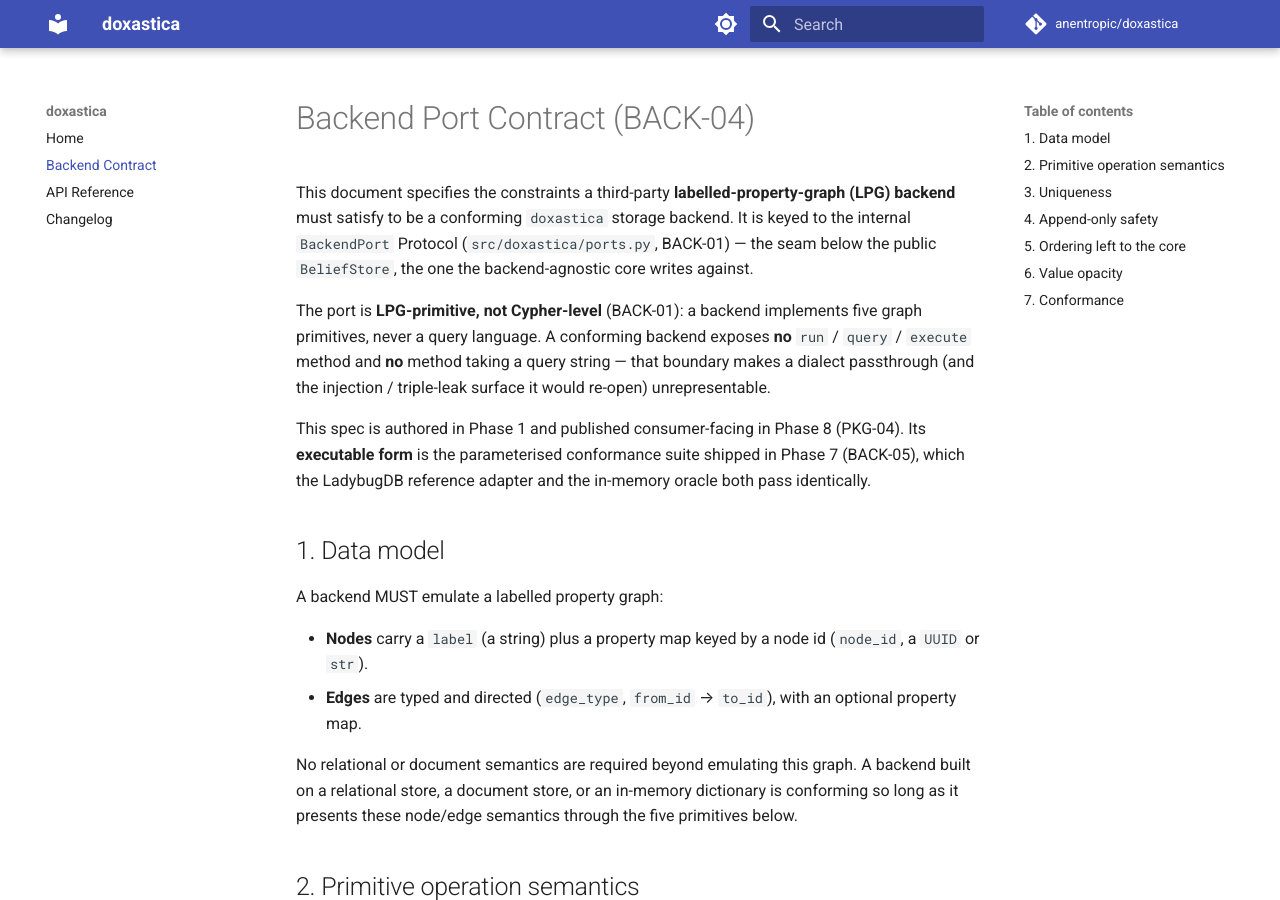
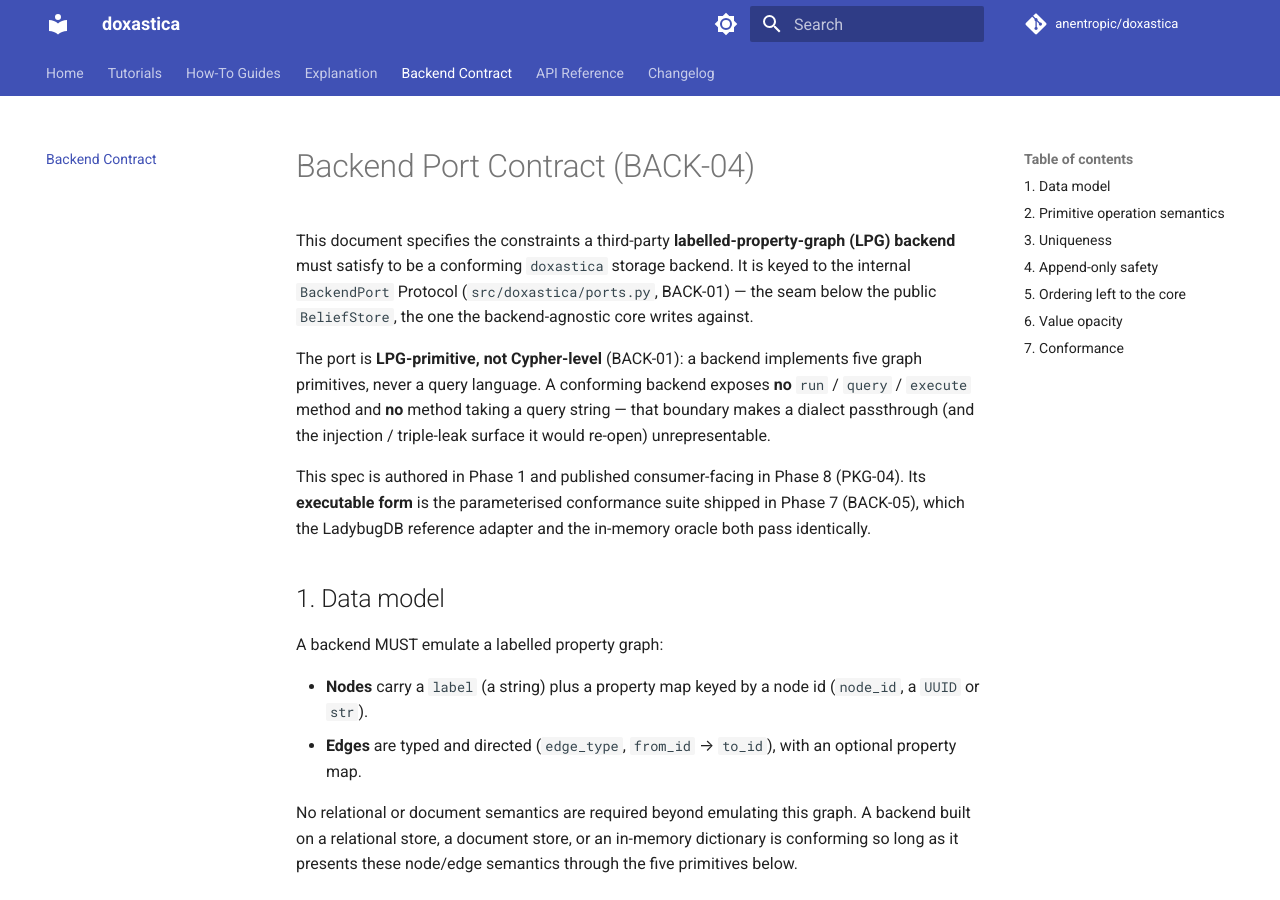
Before and after one commit to anentropic/doxastica, an MkDocs documentation site: the page built from docs/src/backend-contract.md, in a window 1280 px wide and 900 px high. Built offline with MkDocs 1.6.1 and Material for MkDocs 9.7.7, drawn with Linux system fonts in a browser that asks for light colours; comment, search, counter and statistics services are not loaded; part of the change alters nothing that is shown.

Commit message:
docs: switch mkdocs navigation to top tabs layout
Add navigation.tabs feature so top-level nav entries render as header
tabs. Kept navigation.sections so sections render within each tab's sidebar.

Co-Authored-By: Claude Opus 4.8 <noreply@anthropic.com>

```diff
--- a/mkdocs.yml
+++ b/mkdocs.yml
@@ -1,5 +1,5 @@
 site_name: doxastica
-site_description: Graph-native AGM belief-revision core (Kumiho M0)
+site_description: Graph-native AGM belief-revision core built on the Kumiho architecture
 site_url: https://anentropic.github.io/doxastica/
 repo_url: https://github.com/anentropic/doxastica
 repo_name: anentropic/doxastica
@@ -25,6 +25,7 @@ theme:
         name: Switch to light mode
   features:
     - navigation.instant
+    - navigation.tabs
     - navigation.sections
     - navigation.top
     - navigation.tracking
@@ -89,6 +90,26 @@ markdown_extensions:
 
 nav:
   - Home: index.md
+  - Tutorials:
+    - tutorials/index.md
+    - Your First Belief Store: tutorials/first-belief-store.md
+  - How-To Guides:
+    - how-to/index.md
+    - Use the LadybugDB Backend: how-to/ladybug-backend.md
+    - Lease a Shared Connection: how-to/lease-shared-connection.md
+    - Retract a Belief with contract: how-to/contract-a-belief.md
+    - Query with BeliefFilter: how-to/query-with-belief-filter.md
+    - Inspect Revision History: how-to/inspect-revision-history.md
+    - Reconstruct a Scope at a Point in Time: how-to/reconstruct-scope-at.md
+    - Trace a Dependency Cascade: how-to/trace-dependency-cascade.md
+  - Explanation:
+    - explanation/index.md
+    - What Is AGM Belief Revision?: explanation/agm-belief-revision.md
+    - The Kumiho Architecture: explanation/kumiho-architecture.md
+    - Scopes and the World Scope: explanation/scopes-and-world-scope.md
+    - The Superseded Chain: explanation/superseded-chain-no-recovery.md
+    - Derived Current State and UUID7 Ordering: explanation/derived-current-uuid7-ordering.md
+    - The Two Seams: explanation/beliefstore-vs-backendport.md
   - Backend Contract: backend-contract.md
   - API Reference: reference/
   - Changelog: changelog.md
```
